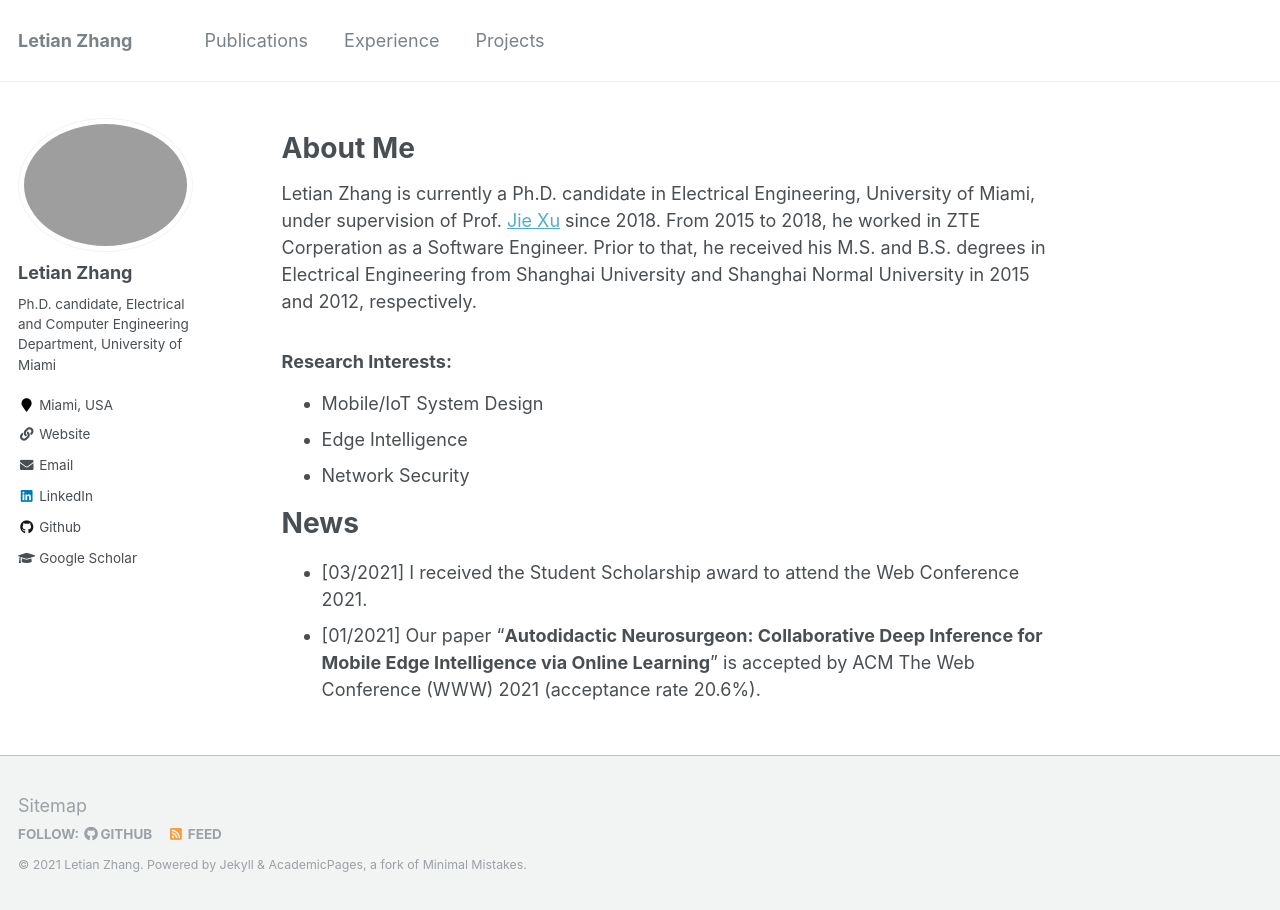
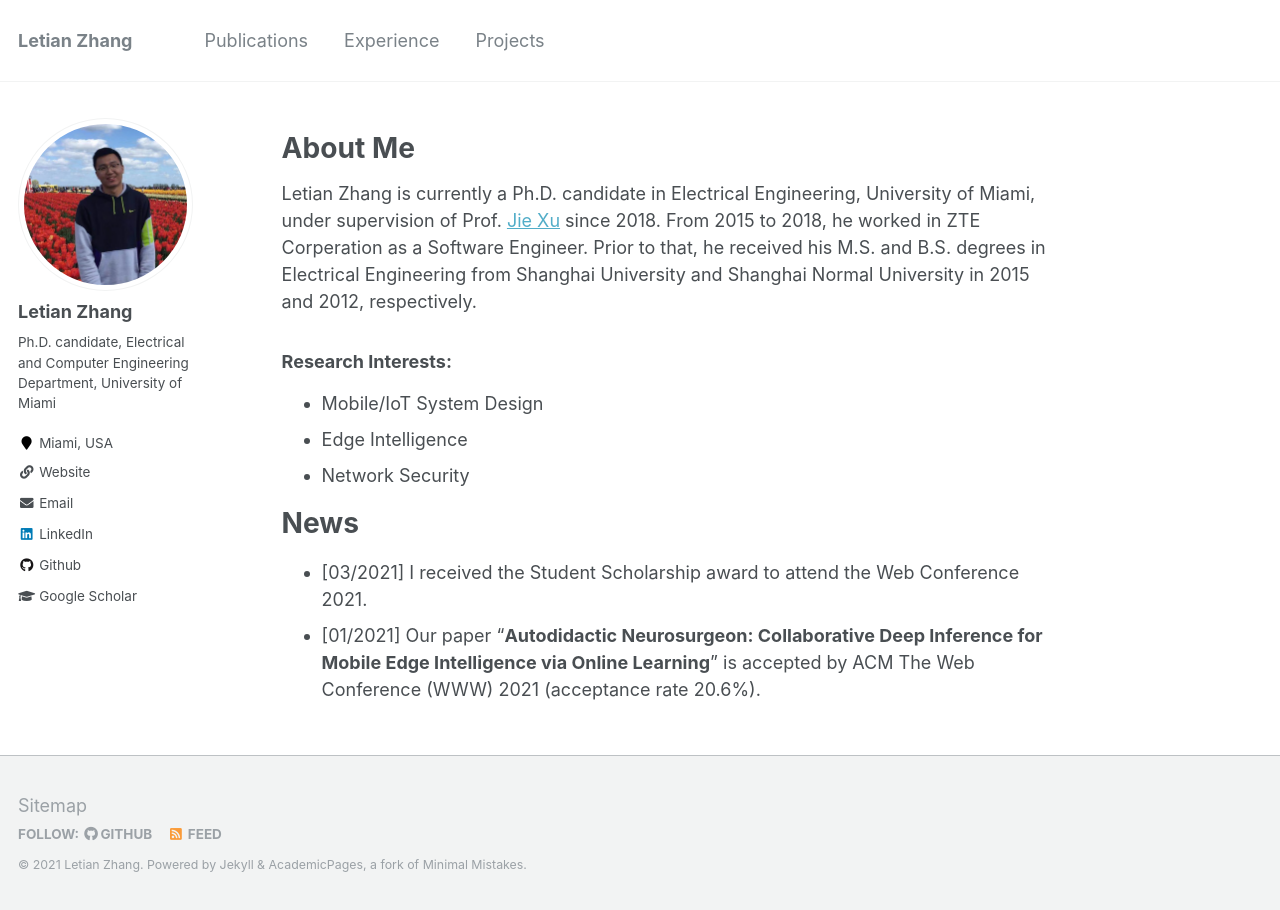
Before and after one commit to letian-zhang/letian-zhang.github.io, a Jekyll site: the page built from _pages/about.md, in a window 1280 px wide. Built offline with Jekyll 4.4.1, drawn with Linux system fonts in a browser that asks for light colours.

Commit message:
Update _config.yml

```diff
--- a/_config.yml
+++ b/_config.yml
@@ -81,7 +81,7 @@ analytics:
 # Site Author
 author:
   name             : "Letian Zhang"
-  avatar           : "me.jpg"
+  avatar           : "letian.jpg"
   bio              : "Ph.D. candidate, Electrical and Computer Engineering Department, University of Miami"
   location         : "Miami, USA"
   employer         :
```
